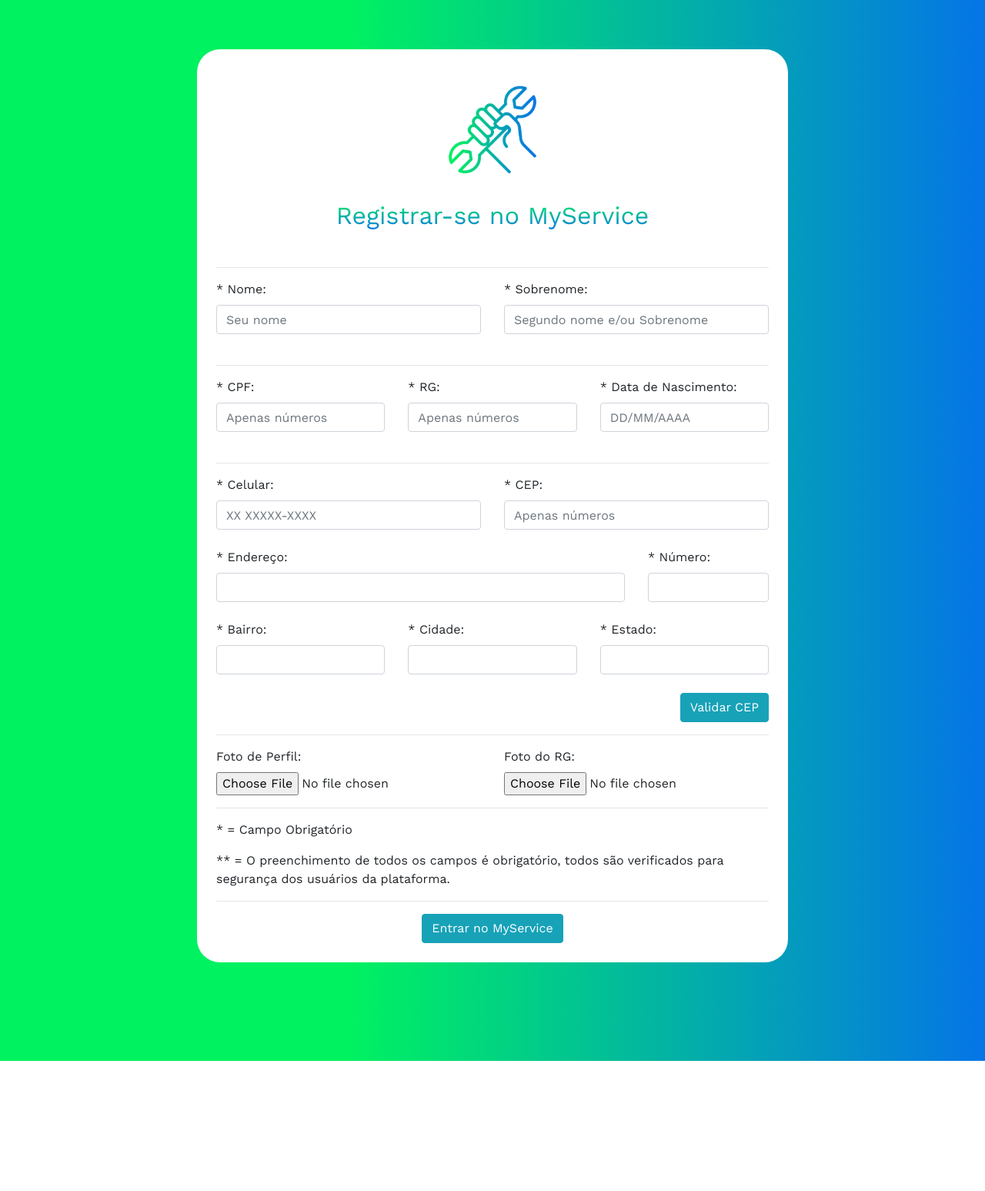
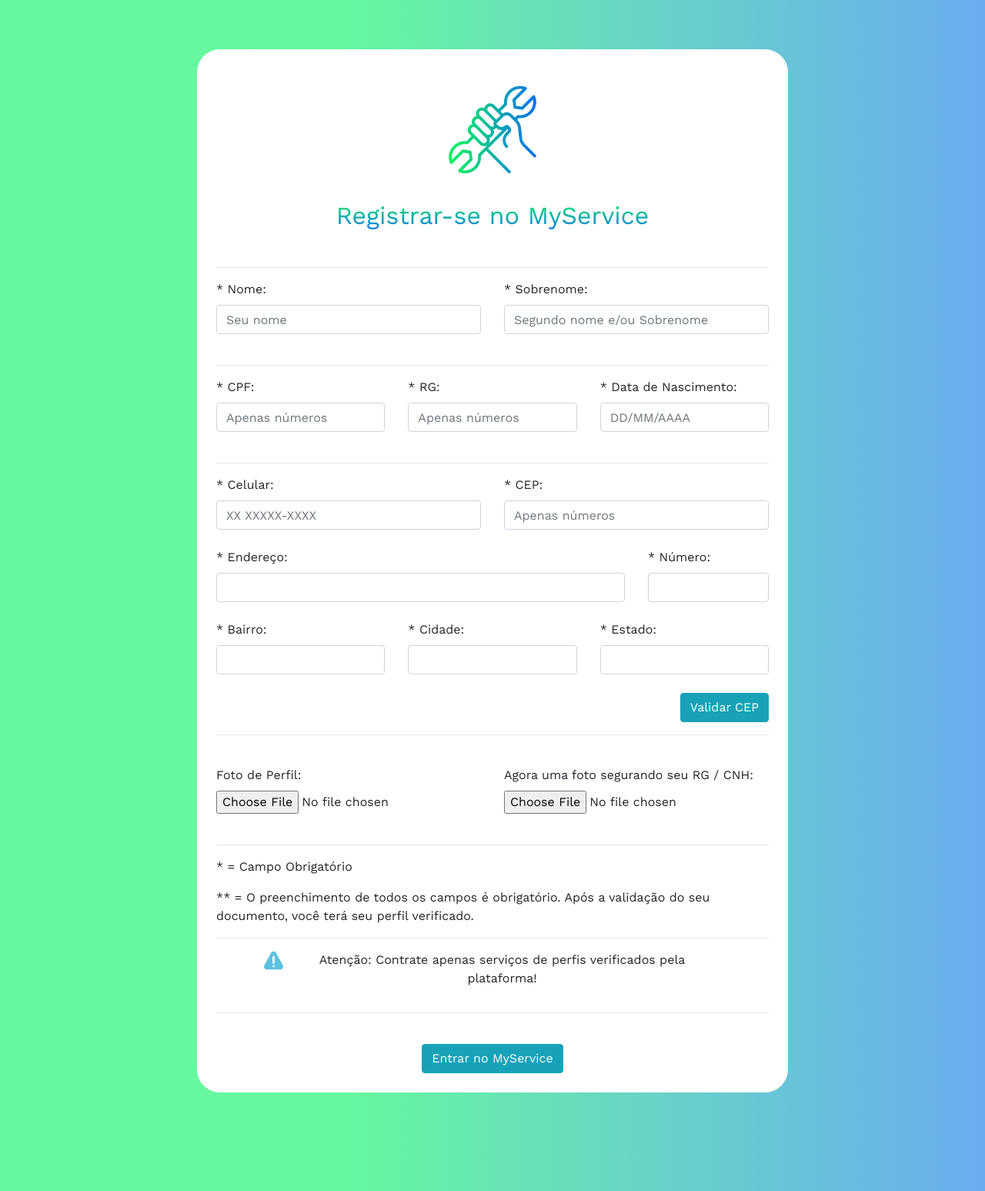
Before and after one commit to abdielmartins/myservice, a Django app: page /validation/validate in a window 1280 px wide. Shown: the whole page at 77% size. Before the commit the page ends 1378 px from the top, so only its background shows below. Run offline with Django 3.2, Linux system fonts and the light colour scheme; the visitor is signed in with stand-in values (Sample User, id 1); some libraries are stand-ins or nearby versions.

Commit message:
polish final version

```diff
--- a/myservice/static/css/styleGradient.css
+++ b/myservice/static/css/styleGradient.css
@@ -1,6 +1,6 @@
 body {
     background: rgb(0,242,96);
-    background: linear-gradient(90deg, rgba(0,242,96,1) 35%, rgba(5,117,230,1) 100%);
+    background: linear-gradient(90deg, rgba(0,242,96,0.6) 35%, rgba(5,117,230,0.6) 100%);
 }
 
 h1, h3 {
--- a/myservice/static/css/styleValid.css
+++ b/myservice/static/css/styleValid.css
@@ -10,7 +10,7 @@ html,body,h1,h2,h3,h4,h5 {
 body {
     padding: 5% 20% 10% 20%;
     background: rgb(0,242,96);
-    background: linear-gradient(90deg, rgba(0,242,96,1) 35%, rgba(5,117,230,1) 100%);
+    background: linear-gradient(90deg, rgba(0,242,96,0.6) 35%, rgba(5,117,230,0.6) 100%);
 }
 
 .container-fluid {
--- a/templates/about.html
+++ b/templates/about.html
@@ -61,7 +61,7 @@
       <hr>
     </div>
 
-<div class="album py-5 bg-light">
+<div class="album py-5 bg-white">
     <div class="container text-center">
 
       <div class="row">
--- a/templates/faq.html
+++ b/templates/faq.html
@@ -93,7 +93,7 @@
     <h1 class="display-4" id="gradient">SAC</h1>
     <p class="lead"> Número de telefone: +55 (41) 9999-8888
     </p>
-     <p class="lead" g-small> Atendimento de seg à sex, das 9:00 até às 18:00. </p>
+     <p class="lead" g-small> Atendimento de seg a sex, das 9:00 até às 18:00. </p>
   </div>
  <hr>
 
--- a/templates/validation/validate.html
+++ b/templates/validation/validate.html
@@ -104,20 +104,31 @@
                 <button type="button" class="btn btn-info" onclick="pesquisacep(cep.value)">Validar CEP</button>
             </div>
             <hr>
+            <br>
             <div class="row">
                <div class="col">
                  <label for="profile-pic">Foto de Perfil: </label>
                  <input id="icon" name="profile_picture" type="file" class="form-data">
                </div>
                <div class="col">
-                 <label for="profile-valid">Foto do RG: </label>
+                 <label for="profile-valid">Agora uma foto segurando seu RG / CNH: </label>
                  <input id="image" name="profile_validation" type="file" class="form-data">
                </div>
              </div>
+             <br>
              <hr>
              <p class="help-block"><h11>*</h11> = Campo Obrigatório </p>
-             <p class="help-block"><h11>**</h11> = O preenchimento de todos os campos é obrigatório, todos são verificados para segurança dos usuários da plataforma. </p>
+             <p class="help-block"><h11>**</h11> = O preenchimento de todos os campos é obrigatório. Após a validação do seu documento, você terá seu perfil verificado.  </p>
              <hr>
+             <div class="row text-center">
+               <div class=col-md-1></div>
+               <div class=col-md-10>
+                  <img src="{% static "images/assets/alert.png"%}" class="rounded float-left" width="25"><p>Atenção: Contrate apenas serviços de perfis verificados pela plataforma!</p>
+                </div>
+                <div class=col-md-1></div>
+             </div>
+             <hr>
+             <br>
              <div class="row">
               <div class="col">
                 <center><input class="btn btn-info" type="submit" value="Entrar no MyService"></center>
```
Also changed, not shown: templates/services/detail.html (+7 -0 lines), myservice/static/images/assets/alert.png (added), myservice/static/images/assets/whatsapp.png (added), myservice/static/images/founders/arthur.jpg (deleted), myservice/static/images/founders/gustavo.jpeg, 1 other file.
